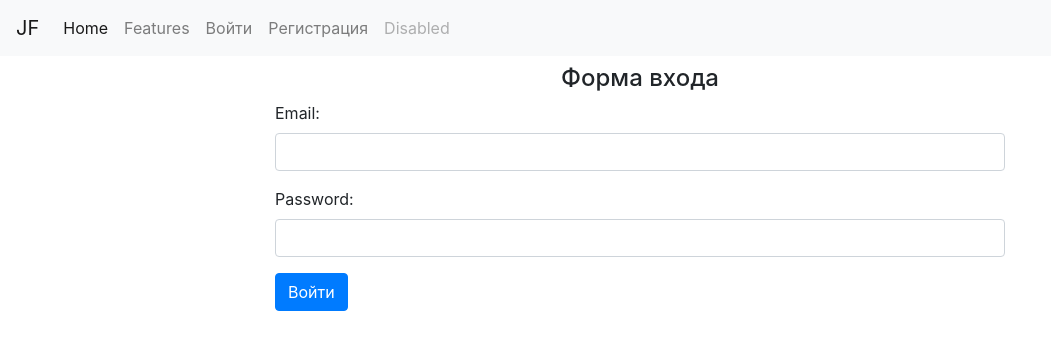
After one commit to Subdowell/FINDINGyourself, a Django app: page /accounts/login/ in a window 1280 px wide. The commit adds this page. Shown: the top 350 px of the page, without its empty margins (0-1051 px from the left). Run offline with Django 3.2, Linux system fonts and the light colour scheme; some libraries are stand-ins or nearby versions.

```diff
--- /dev/null
+++ b/accounts/forms.py
@@ -0,0 +1,41 @@
+from django import forms
+from django.contrib.auth import get_user_model, authenticate
+from django.contrib.auth.hashers import check_password
+
+User = get_user_model()
+
+class UserLoginForm(forms.Form):
+    email = forms.CharField(widget=forms.EmailInput(attrs={'class': 'form-control'}))
+    password = forms.CharField(widget=forms.PasswordInput(attrs={'class': 'form-control'}))
+
+    def clean(self, *args, **kwargs):
+        email = self.cleaned_data.get('email').strip()
+        password = self.cleaned_data.get('password').strip()
+
+        if email and password:
+            qs = User.objects.filter(email=email)
+            if not qs.exists():
+                raise forms.ValidationError('Такого пользователя нет!')
+            if not check_password(password, qs[0].password):
+                raise forms.ValidationError('Пароль не верный!')
+            user = authenticate(email=email, password=password)
+            if not user:
+                raise forms.ValidationError('Данный аккаунт отключен!')
+        return super(UserLoginForm, self).clean(*args, **kwargs)
+
+class UserRegistrationForm(forms.ModelForm):
+    email = forms.CharField(label='Введите имейл',
+        widget=forms.EmailInput(attrs={'class': 'form-control'}))
+    password = forms.CharField(label='Введите пароль',
+        widget=forms.PasswordInput(attrs={'class': 'form-control'}))
+    password2 = forms.CharField(label='Введите пароль еще раз',
+        widget=forms.PasswordInput(attrs={'class': 'form-control'}))
+
+    class Meta:
+        model = User
+        fields = ('email',)
+    def clean_password2(self):
+        data = self.cleaned_data
+        if data['password'] != data['password2']:
+            raise forms.ValidationError('Пароли не совпадают!')
+        return data['password2']
--- /dev/null
+++ b/accounts/templates/accounts/login.html
@@ -0,0 +1,18 @@
+{% extends "base.html" %}
+
+{% block title %} Login {% endblock %}
+
+{% block content %}
+
+<div class="row">
+    <div class="col-md-8 mx-auto">
+            <h4 class="text-center my-2">Форма входа</h4>
+        <form method="POST" action="">{% csrf_token %}
+            <div class="form-group">
+                {{ form.as_p }}
+            </div>
+            <button type="submit" class="btn btn-primary">Войти</button>
+        </form>
+    </div>
+</div>
+{% endblock %}
--- /dev/null
+++ b/accounts/urls.py
@@ -0,0 +1,12 @@
+
+from django.urls import path
+from accounts.views import login_views, logout_view, register_view
+
+
+
+
+urlpatterns = [
+    path('login/', login_views, name='login'),
+    path('logout/', logout_view, name='logout'),
+    path('register/', register_view, name='register'),
+]
--- a/accounts/views.py
+++ b/accounts/views.py
@@ -1,3 +1,31 @@
-from django.shortcuts import render
+from django.shortcuts import render, redirect
+from django.contrib.auth import authenticate, login, logout
 
-# Create your views here.
+from accounts.forms import UserLoginForm, UserRegistrationForm
+
+
+def login_views(request):
+    form = UserLoginForm(request.POST or None)
+    if form.is_valid():
+        data = form.cleaned_data
+        email = data.get('email')
+        password = data.get('password')
+        user = authenticate(request, email=email, password=password)
+        login(request, user)
+        return redirect('home')
+    return render(request, 'accounts/login.html', {'form': form})
+
+def logout_view(request):
+    logout(request)
+    return redirect('home')
+
+def register_view(request):
+    form = UserRegistrationForm(request.POST or None)
+    if form.is_valid():
+        new_user = form.save(commit=False)
+        new_user.set_password(form.cleaned_data['password'])
+        new_user.save()
+        return render(request, 'accounts/register_done.html',
+                      {'new_user': new_user})
+    return render(request, 'accounts/register.html',
+                  {'form': form})
--- a/scraping_service/urls.py
+++ b/scraping_service/urls.py
@@ -14,7 +14,7 @@ Including another URLconf
     2. Add a URL to urlpatterns:  path('blog/', include('blog.urls'))
 """
 from django.contrib import admin
-from django.urls import path
+from django.urls import path, include
 from scraping.views import home_view, list_view
 
 
@@ -24,4 +24,5 @@ urlpatterns = [
     path('admin/', admin.site.urls),
     path('', home_view, name='home'),
     path('list/', list_view, name='list'),
+    path('accounts/', include(('accounts.urls', 'accounts'))),
 ]
--- a/templates/base.html
+++ b/templates/base.html
@@ -25,9 +25,18 @@
             <li class="nav-item">
               <a class="nav-link" href="#">Features</a>
             </li>
-            <li class="nav-item">
-              <a class="nav-link" href="#">Pricing</a>
-            </li>
+            {% if user.is_authenticated %}
+             <li class="nav-item">
+              <a class="nav-link" href="{% url 'accounts:logout' %}">Выйти</a>
+             </li>
+            {% else %}
+             <li class="nav-item">
+              <a class="nav-link" href="{% url 'accounts:login' %}">Войти</a>
+             </li>
+              <li class="nav-item">
+              <a class="nav-link" href="{% url 'accounts:register' %}">Регистрация</a>
+             </li>
+            {% endif %}
             <li class="nav-item">
               <a class="nav-link disabled" href="#" tabindex="-1" aria-disabled="true">Disabled</a>
             </li>
```
Also changed, not shown: accounts/templates/accounts/register.html (added, +18 -0 lines), accounts/templates/accounts/register_done.html (added, +13 -0 lines).
